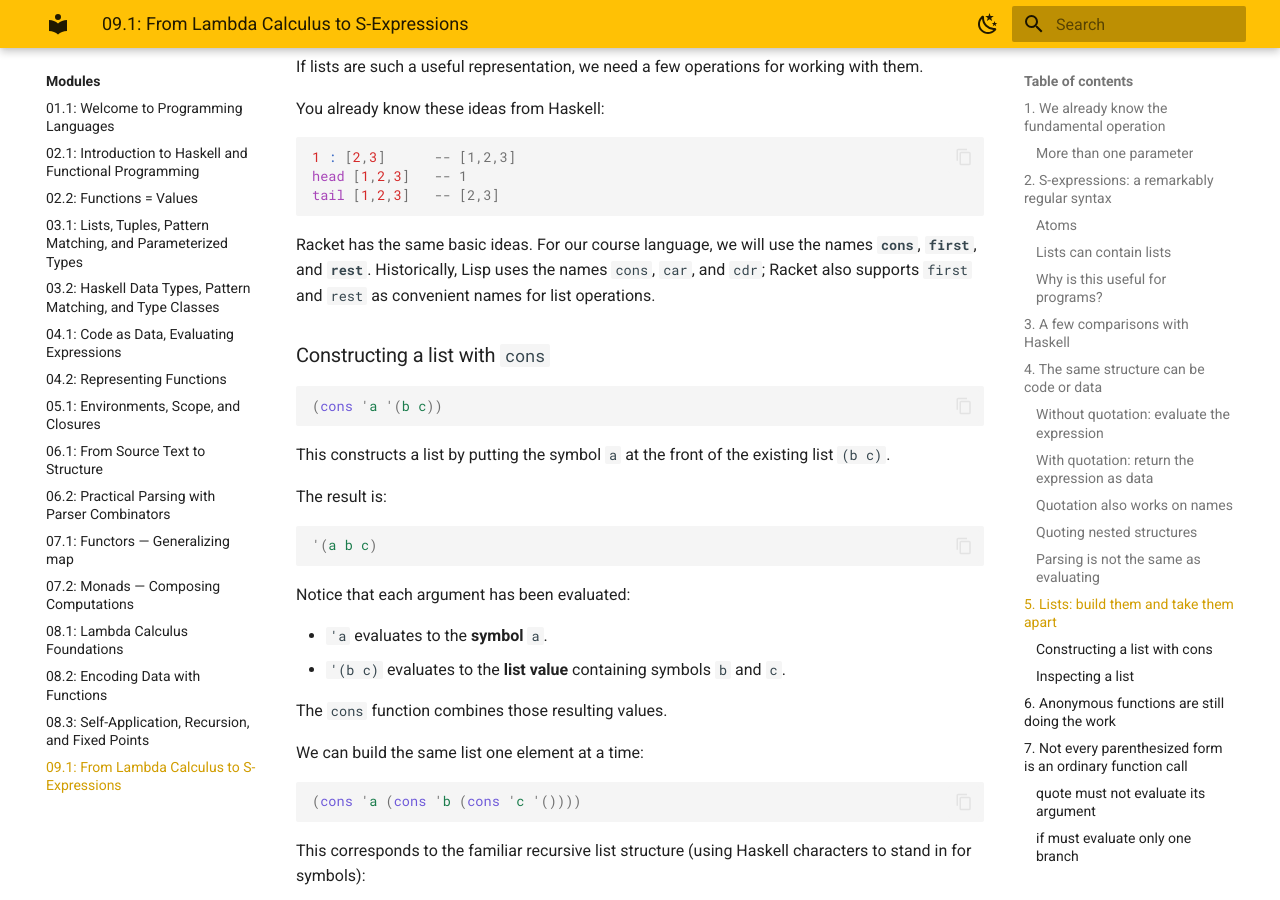
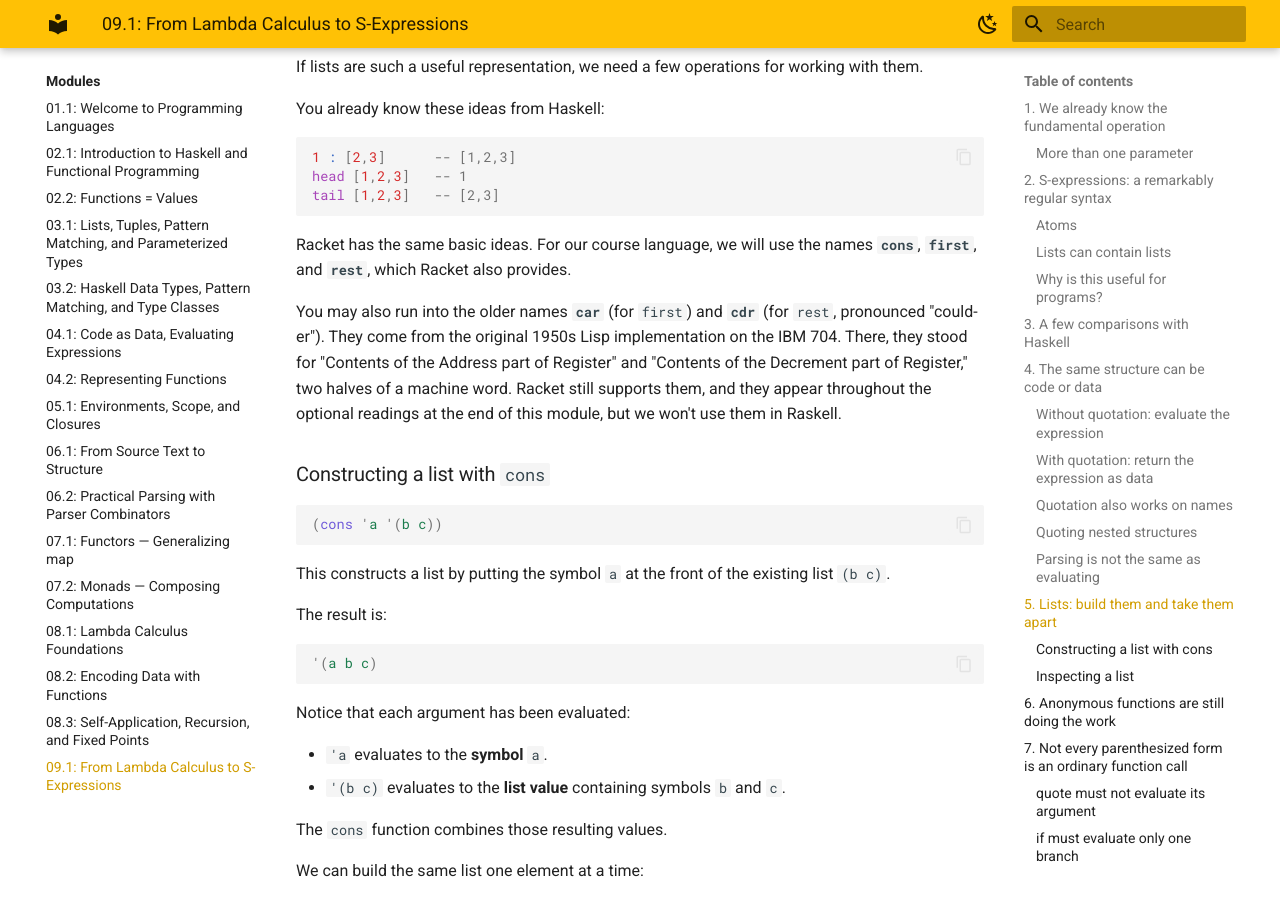
Before and after one commit to lbang-hmc/cs-131-website, an MkDocs documentation site: the page built from content/modules/09.1-from-lambda-calculus-to-s-expressions.md, in a window 1280 px wide and 900 px high, scrolled down 10557 px. Built offline with MkDocs 1.6.1 and Material for MkDocs 9.7.7, drawn with Linux system fonts in a browser that asks for light colours.

Commit message:
09.1: explain car/cdr and tie them to the optional readings
Co-Authored-By: Claude Opus 5.5 <noreply@anthropic.com>

````diff
--- a/content/modules/09.1-from-lambda-calculus-to-s-expressions.md
+++ b/content/modules/09.1-from-lambda-calculus-to-s-expressions.md
@@ -430,7 +430,9 @@ head [1,2,3]   -- 1
 tail [1,2,3]   -- [2,3]
 ```
 
-Racket has the same basic ideas. For our course language, we will use the names **`cons`**, **`first`**, and **`rest`**. Historically, Lisp uses the names `cons`, `car`, and `cdr`; Racket also supports `first` and `rest` as convenient names for list operations.
+Racket has the same basic ideas. For our course language, we will use the names **`cons`**, **`first`**, and **`rest`**, which Racket also provides.
+
+You may also run into the older names **`car`** (for `first`) and **`cdr`** (for `rest`, pronounced "could-er"). They come from the original 1950s Lisp implementation on the IBM 704. There, they stood for "Contents of the Address part of Register" and "Contents of the Decrement part of Register," two halves of a machine word. Racket still supports them, and they appear throughout the optional readings at the end of this module, but we won't use them in Raskell.
 
 ### Constructing a list with `cons`
 
````
